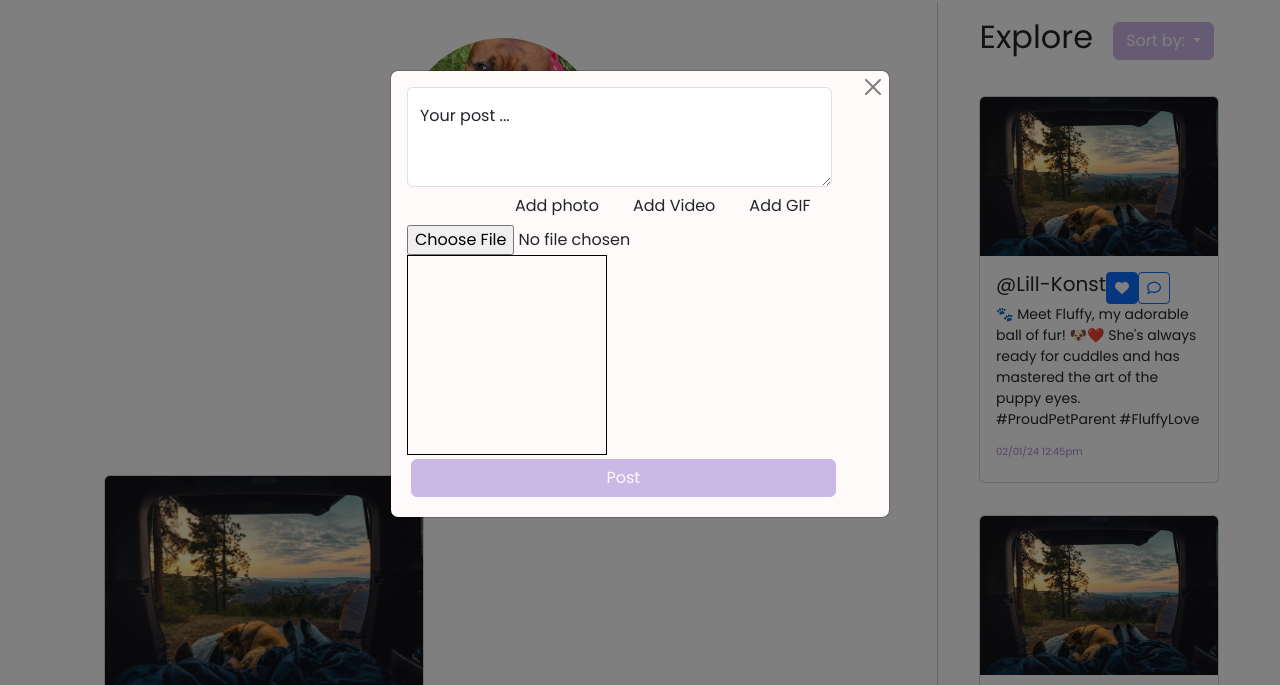
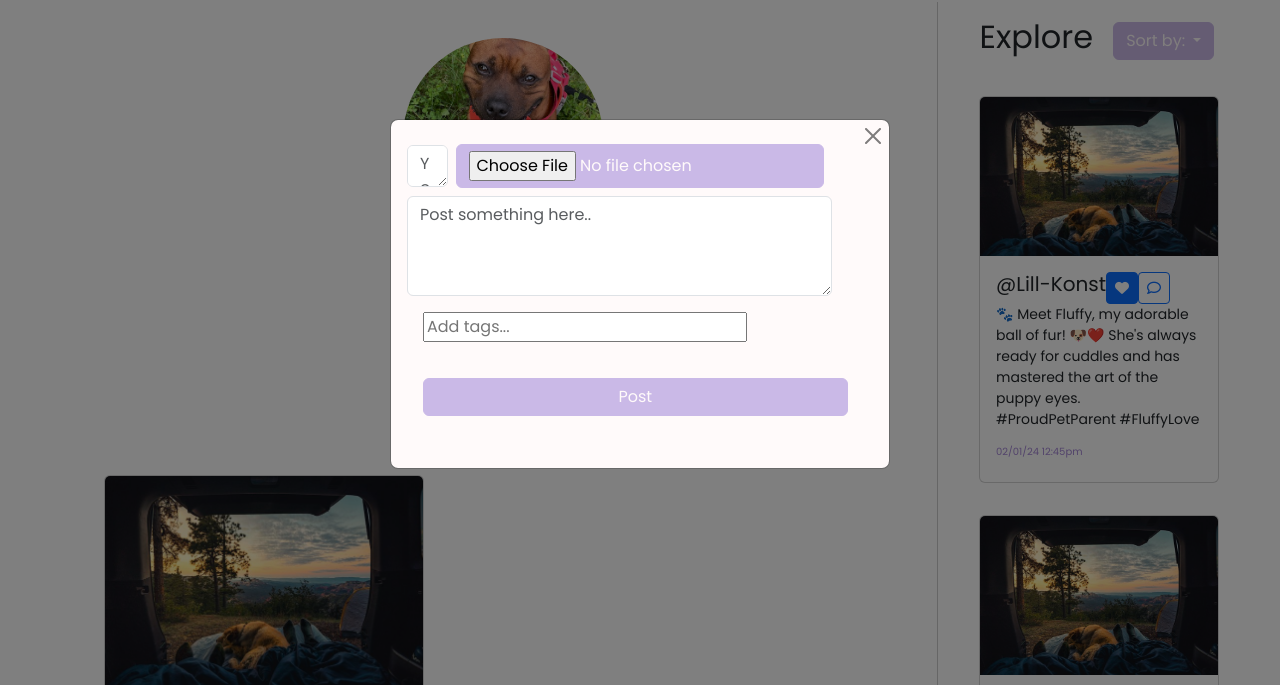
Before and after one commit to LillKonst/Happy-Tails--js2CA, a website: page html/profile/index.html in a window 1280 px wide. Both pictures are taken after a click on the button 335 px from the left and 62 px from the top of the page. Shown: the part 106-791 px from the top of the page. Drawn offline with nearby package versions, Linux system fonts and the light colour scheme.

Commit message:
updated layout for create a post modal

```diff
--- a/html/profile/index.html
+++ b/html/profile/index.html
@@ -346,30 +346,28 @@
             <div class="modal" tabindex="-1" id="createPost">
                 <div class="modal-dialog modal-dialog-centered">
                   <div class="modal-content position-relative modal-custom">
-
                       <button type="button" class="btn-close position-absolute top-0 end-0 m-1" data-bs-dismiss="modal" aria-label="Close"></button>
-
                     <div class="col-11 text-start secondary p-3 rounded">
                         <div class="form-floating">
-                            <textarea class="form-control" placeholder="Post something here.." id="post_body"
-                                style="height: 100px"></textarea>
-                            <label for="post_body">Your post ...</label>
+                            <form>
+                               <div class="d-flex justify-content-between align-items-center">
+                                    <textarea class="form-control title-box" placeholder="Your Title" id="post_title"></textarea>
+                                    <input type="file" id="image_input" accept="image/png, image/jpg" class="btn btn-custom m-2 media-btn">
+                                </div>
+                                <div>
+                                    <textarea class="form-control" placeholder="Post something here.." id="post_body"
+                                        style="height: 100px"></textarea>
+                                </div>
+                                <div>
+                                    <input type="text" id="tagInput" placeholder="Add tags..." class="m-3">
+                                </div>
+                                <button class="btn btn-outline-primary btn-block w-100 btn-custom mx-3">Post</button>
+                            </form>
                         </div>
-                        <div class="d-flex justify-content-end">
-                            <button class="btn btn-block text me-2">Add photo</button>
-                            <button class="btn btn-block text me-2">Add Video</button>
-                            <button class="btn btn-block text me-2">Add GIF</button>
-                        </div>
-                        <div>
-                            <input type="file" id="image_input" accept="image/png, image/jpg">
-                            <div id="display_image"></div>
-                        </div>
-
-                      <button class="btn btn-outline-primary btn-block w-100 btn-custom m-1">Post</button>
                     </div>
                   </div>
                 </div>
-              </div>
+            </div>
         </section>
     </main>
     <footer>
--- a/js/createpost.js
+++ b/js/createpost.js
@@ -1,7 +1,7 @@
 const NOROFF_API_URL = "https://v2.api.noroff.dev/docs/v2/social/posts";
 
 // const user_post = document.querySelector
-
+/*
 const post_body = document.querySelector("post_body");
 
 
@@ -28,3 +28,4 @@ image_input.addEventListener("change", function() {
     });
     reader.readAsDataURL(this.files[0]);
 })
+*/
--- a/src/scss/_components.scss
+++ b/src/scss/_components.scss
@@ -25,3 +25,12 @@
         border: none;
     }
 }
+
+.title-box {
+  height: 42.8px;
+  width: 50%;
+}
+
+.media-btn {
+  width: fit-content;
+}
```
Also changed, not shown: html/feed/index.html (+15 -13 lines), dist/css/styles.css, 1 other file.
